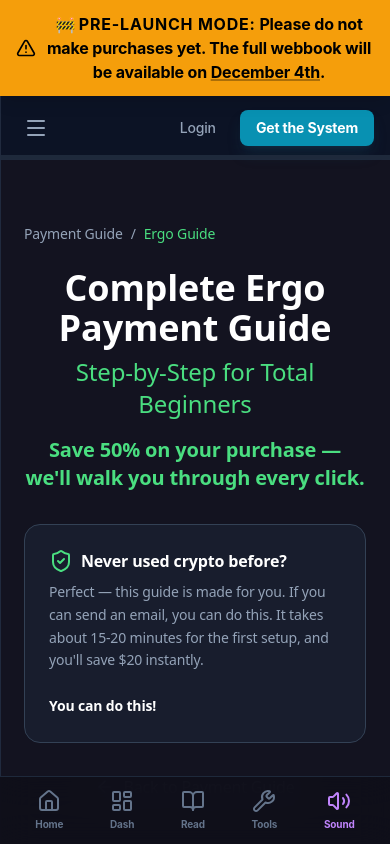
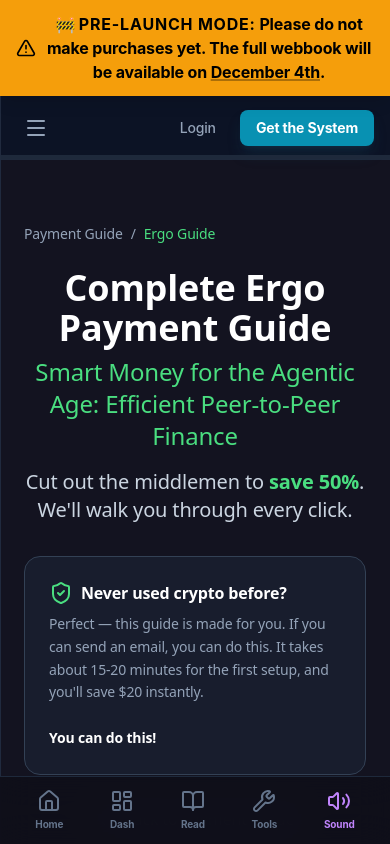
Before and after one commit to agenticaihome/ebook-frontend, a React (Create React App) app: page /ergo-guide in a window 390 px wide. Shown: the top 844 px of the page. Built offline with nearby package versions, Linux system fonts and the light colour scheme.

Commit message:
fix: update mobile send image and refine guide styling

```diff
--- a/src/ErgoGuide.jsx
+++ b/src/ErgoGuide.jsx
@@ -62,10 +62,12 @@ export default function HowToPay() {
                         <div className="text-center">
                             <h1 className="text-4xl md:text-5xl font-bold text-white mb-4">
                                 Complete Ergo Payment Guide
-                                <span className="block text-2xl md:text-3xl text-green-400 mt-2 font-normal">Step-by-Step for Total Beginners</span>
+                                <span className="block text-2xl md:text-3xl text-green-400 mt-2 font-normal">
+                                    Smart Money for the Agentic Age: Efficient Peer-to-Peer Finance
+                                </span>
                             </h1>
-                            <p className="text-xl text-green-400 font-bold mb-8">
-                                Save 50% on your purchase — we'll walk you through every click.
+                            <p className="text-xl text-slate-300 font-medium mb-8 max-w-2xl mx-auto">
+                                Cut out the middlemen to <span className="text-green-400 font-bold">save 50%</span>. We'll walk you through every click.
                             </p>
 
                             {/* REASSURANCE BOX */}
@@ -408,36 +410,6 @@ export default function HowToPay() {
 
                         <div className="space-y-8">
                             <div>
-                                <h4 className="font-bold text-white mb-2">1. Get the Payment Details</h4>
-                                <p className="text-slate-400 mb-4">
-                                    On our checkout page, you'll see the <strong>Exact ERG Amount</strong> and our <strong>Wallet Address</strong>.
-                                </p>
-                                <div className="rounded-xl overflow-hidden border border-slate-700 shadow-lg max-w-sm mx-auto">
-                                    <img
-                                        src="/images/guide/guide-wallet-qr.jpg"
-                                        alt="Wallet QR Code"
-                                        className="w-full h-auto"
-                                    />
-                                    <p className="text-xs text-center p-2 bg-slate-900 text-slate-500">Scan to Send Payment</p>
-                                </div>
-                            </div>
-
-                            <div>
-                                <h4 className="font-bold text-white mb-2">2. Send from Your Wallet</h4>
-                                <p className="text-slate-400 mb-4">
-                                    Open Nautilus (or your mobile app). Click "Send". Paste our address and the EXACT amount.
-                                </p>
-                                <div className="rounded-xl overflow-hidden border border-slate-700 shadow-lg max-w-sm mx-auto">
-                                    <img
-                                        src="/images/guide/guide-mobile-send.png"
-                                        alt="Mobile Wallet Send Screen"
-                                        className="w-full h-auto"
-                                    />
-                                    <p className="text-xs text-center p-2 bg-slate-900 text-slate-500">Enter Address & Amount</p>
-                                </div>
-                            </div>
-
-                            <div>
                                 <h4 className="font-bold text-white mb-2">3. Confirm</h4>
                                 <p className="text-slate-400 mb-4">
                                     Enter your spending password and click confirm. Done!
```
Also changed, not shown: public/images/guide/guide-mobile-send.jpg (added).
